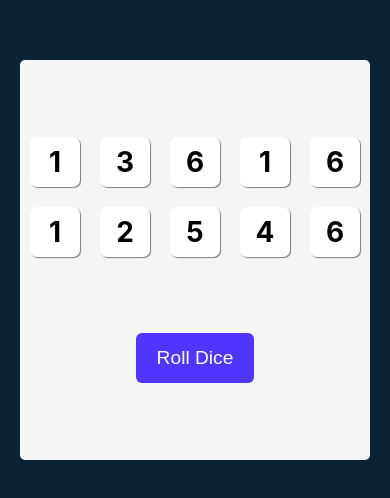
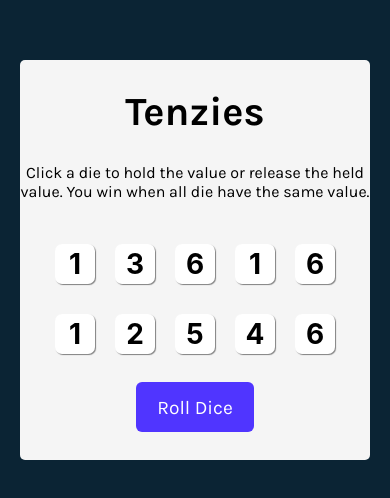
Before and after one commit to JackDay94/React-Tenzies, a React (Vite) app: page / in a window 390 px wide. Shown: the part 162-660 px from the top of the page. Built offline with nearby package versions, Linux system fonts and the light colour scheme.

Commit message:
Add title and instructions and update font styles

```diff
--- a/index.html
+++ b/index.html
@@ -1,8 +1,13 @@
-<!doctype html>
+<!DOCTYPE html>
 <html lang="en">
   <head>
     <meta charset="UTF-8" />
-    <link rel="icon" type="image/svg+xml" href="/vite.svg" />
+    <link rel="preconnect" href="https://fonts.googleapis.com" />
+    <link rel="preconnect" href="https://fonts.gstatic.com" crossorigin />
+    <link
+      href="https://fonts.googleapis.com/css2?family=Karla:ital,wght@0,200..800;1,200..800&display=swap"
+      rel="stylesheet"
+    />
     <meta name="viewport" content="width=device-width, initial-scale=1.0" />
     <title>Tenzies</title>
   </head>
--- a/src/App.jsx
+++ b/src/App.jsx
@@ -61,6 +61,11 @@ function App() {
           </p>
         )}
       </div>
+      <h1 className="title">Tenzies</h1>
+      <p className="instructions">
+        Click a die to hold the value or release the held value. You win when
+        all die have the same value.
+      </p>
       <div className="dice-container">{diceElements}</div>
 
       <button
--- a/src/index.css
+++ b/src/index.css
@@ -11,6 +11,7 @@ body {
   flex-direction: column;
   justify-content: center;
   align-items: center;
+  font-family: Karla, sans-serif;
 }
 
 div#root {
@@ -41,8 +42,8 @@ main {
   font-weight: bold;
   font-family: Inter, sans-serif;
   font-size: 1.75rem;
-  width: 50px;
-  height: 50px;
+  width: clamp(40px, 50px, 10vw);
+  height: clamp(40px, 50px, 10vw);
   border-radius: 7px;
   border-style: none;
   box-shadow: 1px 1px 1px gray;
@@ -59,6 +60,7 @@ main {
   background-color: #5035FF;
   color: white;
   font-size: 1.2rem;
+  font-family: Karla, sans-serif;
 }
 
 .sr-only {
@@ -72,3 +74,13 @@ main {
     white-space: nowrap;
     border: 0;
 }
+
+.instructions {
+  margin-top: 0;
+  text-align: center;
+}
+
+.title {
+  margin: 0;
+  font-size: 2.5rem;
+}
```
